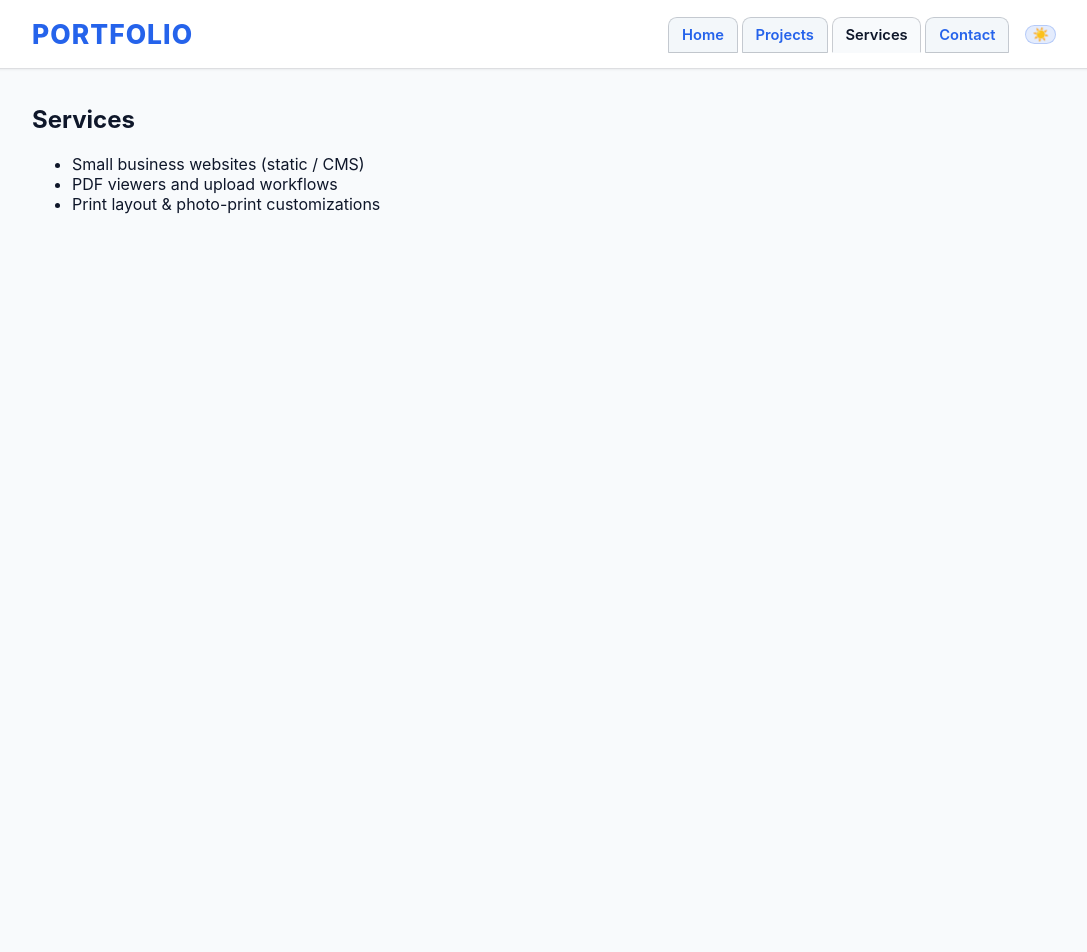
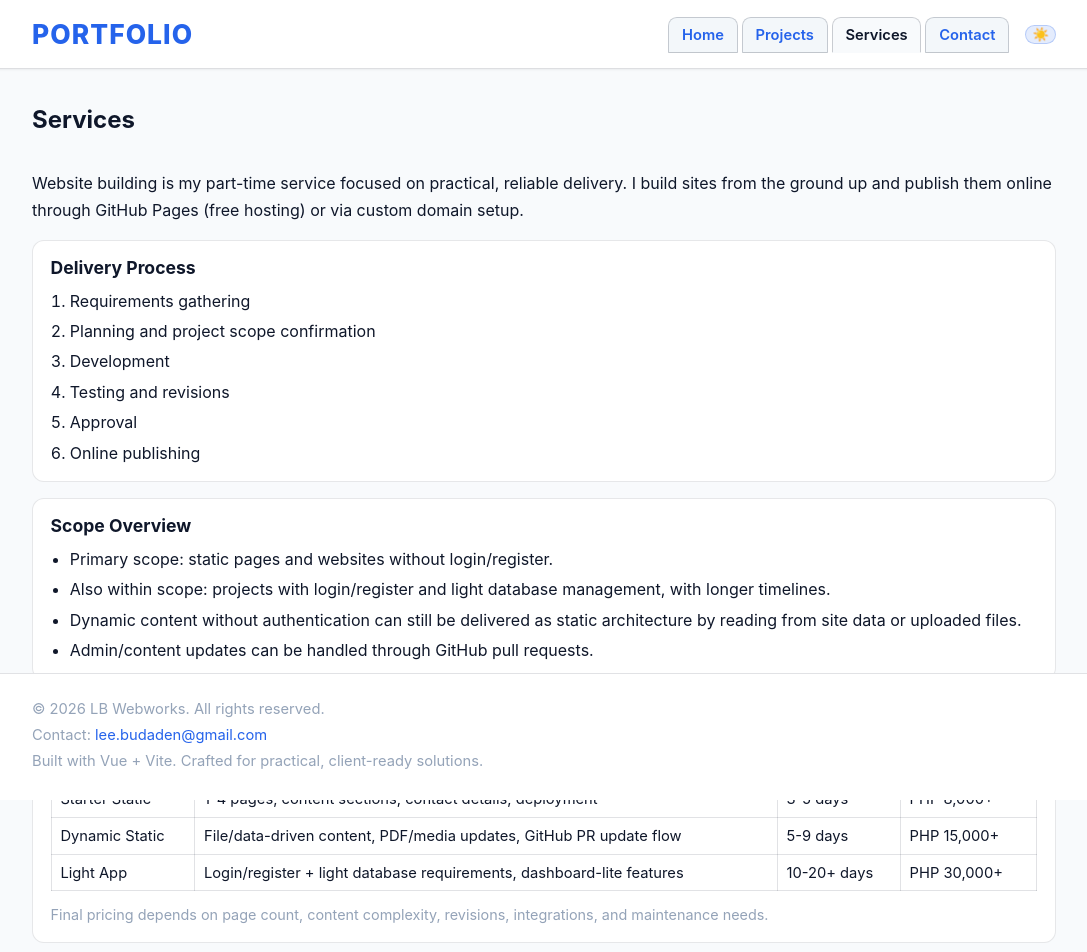
Before and after one commit to lbwebworks/portfolio, a Vue app: page /services in a window 1280 px wide. Shown: the top 952 px of the page, without its empty margins (96-1183 px from the left). Before the commit the page ends 800 px from the top, so only its background shows below. Built offline with nearby package versions, Linux system fonts and the light colour scheme.

Commit message:
Fixed more styling and added servicers content

```diff
--- a/src/App.vue
+++ b/src/App.vue
@@ -1,12 +1,24 @@
 <template>
-  <div class="min-h-screen bg-gray-50 text-slate-900">
+  <div class="min-h-screen bg-gray-50 text-slate-900 app-shell">
     <Header />
-    <main class="max-w-5xl mx-auto p-4">
+    <main class="max-w-5xl mx-auto p-4 app-main">
       <router-view />
     </main>
+    <footer class="site-footer">
+      <div class="site-footer-inner">
+        <p>© {{ year }} LB Webworks. All rights reserved.</p>
+        <p>
+          Contact: <a href="mailto:lee.budaden@gmail.com">lee.budaden@gmail.com</a>
+        </p>
+        <p>Built with Vue + Vite. Crafted for practical, client-ready solutions.</p>
+      </div>
+    </footer>
   </div>
 </template>
 
 <script setup lang="ts">
+import { computed } from 'vue'
 import Header from './components/Header.vue'
+
+const year = computed(() => new Date().getFullYear())
 </script>
--- a/src/components/ContactForm.vue
+++ b/src/components/ContactForm.vue
@@ -27,7 +27,7 @@
 </template>
 
 <script setup lang="ts">
-import { reactive, ref } from 'vue'
+import { onMounted, reactive, ref } from 'vue'
 
 const FORM_ENDPOINT = 'https://formspree.io/f/your-form-id'
 
--- a/src/components/Header.vue
+++ b/src/components/Header.vue
@@ -4,7 +4,7 @@
       <div class="site-brand">Portfolio</div>
       <div class="flex items-center">
         <nav class="nav-links nav-tabs">
-          <router-link to="/">Home</router-link>
+          <router-link to="/home">Home</router-link>
           <router-link to="/projects">Projects</router-link>
           <router-link to="/services">Services</router-link>
           <router-link to="/contact">Contact</router-link>
--- a/src/pages/Contact.vue
+++ b/src/pages/Contact.vue
@@ -1,11 +1,19 @@
 <template>
-  <section>
+  <section class="contact-page">
     <h2 class="text-2xl font-semibold mb-4">Contact</h2>
-    <p class="mb-4">Send me a message about a project or a quote request.</p>
-    <ContactForm />
+    <div class="contact-card">
+      <p>
+        I currently handle inquiries directly and do not use an on-site email form.
+      </p>
+      <p>
+        Best contact: <a href="mailto:lee.budaden@gmail.com">lee.budaden@gmail.com</a>
+      </p>
+      <p>
+        Include your project type, target launch date, and required pages/features so I can provide
+        an accurate timeline and estimate.
+      </p>
+    </div>
   </section>
 </template>
 
-<script setup lang="ts">
-import ContactForm from '../components/ContactForm.vue'
-</script>
+<script setup lang="ts"></script>
--- a/src/pages/Projects.vue
+++ b/src/pages/Projects.vue
@@ -1,14 +1,23 @@
 <template>
   <section class="projects-page">
-    <div class="projects-header">
-      <h2 class="text-2xl font-semibold">Projects</h2>
+    <div class="projects-intro-band">
+      <div class="projects-header">
+        <div class="projects-intro-banner">
+          <p class="projects-intro-kicker">Selected Work</p>
+          <h2>Built for real clients, timelines, and everyday users.</h2>
+          <p>
+            This portfolio highlights practical web projects across publishing, print, and family tools.
+            Each build focuses on clean UX, reliable delivery, and maintainable code.
+          </p>
+        </div>
+      </div>
     </div>
 
     <article
       v-for="(p, index) in themedProjects"
       :key="p.id"
       class="project-band"
-      :style="{ '--row-bg': p.theme.bg, '--row-accent': p.theme.accent }"
+      :style="{ '--row-bg': p.theme.bg, '--row-bg-end': p.theme.bgEnd, '--row-accent': p.theme.accent }"
     >
       <div class="project-band-inner" :class="{ 'is-reverse': index % 2 === 1 }">
         <div class="project-copy">
@@ -37,11 +46,11 @@ import projects from '../data/projects/sample.json'
 const preferredOrder = ['photoprint', 'lkprint', 'familytree', 'eyewatch', 'cavitewisdom']
 
 const rowThemes = [
-  { bg: '#ffe9d8', accent: '#b45309' },
-  { bg: '#e6f7ff', accent: '#0369a1' },
-  { bg: '#ecfdf3', accent: '#047857' },
-  { bg: '#f5f0ff', accent: '#6d28d9' },
-  { bg: '#fff1f2', accent: '#be123c' }
+  { bg: '#ffe9d8', bgEnd: '#ffd7b0', accent: '#b45309' },
+  { bg: '#e6f7ff', bgEnd: '#cdefff', accent: '#0369a1' },
+  { bg: '#ecfdf3', bgEnd: '#d6fbe8', accent: '#047857' },
+  { bg: '#f5f0ff', bgEnd: '#e8deff', accent: '#6d28d9' },
+  { bg: '#fff1f2', bgEnd: '#ffe0e6', accent: '#be123c' }
 ]
 
 const orderedProjects = computed(() => {
--- a/src/pages/Services.vue
+++ b/src/pages/Services.vue
@@ -1,10 +1,78 @@
 <template>
-  <section>
+  <section class="services-page">
     <h2 class="text-2xl font-semibold mb-4">Services</h2>
-    <ul class="list-disc ml-6">
-      <li>Small business websites (static / CMS)</li>
-      <li>PDF viewers and upload workflows</li>
-      <li>Print layout & photo-print customizations</li>
-    </ul>
+
+    <p class="services-intro">
+      Website building is my part-time service focused on practical, reliable delivery. I build sites
+      from the ground up and publish them online through GitHub Pages (free hosting) or via custom domain setup.
+    </p>
+
+    <div class="services-block">
+      <h3>Delivery Process</h3>
+      <ol>
+        <li>Requirements gathering</li>
+        <li>Planning and project scope confirmation</li>
+        <li>Development</li>
+        <li>Testing and revisions</li>
+        <li>Approval</li>
+        <li>Online publishing</li>
+      </ol>
+    </div>
+
+    <div class="services-block">
+      <h3>Scope Overview</h3>
+      <ul>
+        <li>Primary scope: static pages and websites without login/register.</li>
+        <li>Also within scope: projects with login/register and light database management, with longer timelines.</li>
+        <li>Dynamic content without authentication can still be delivered as static architecture by reading from site data or uploaded files.</li>
+        <li>Admin/content updates can be handled through GitHub pull requests.</li>
+      </ul>
+    </div>
+
+    <div class="services-block">
+      <h3>Sample Price Guide</h3>
+      <div class="price-table-wrap">
+        <table class="price-table">
+          <thead>
+            <tr>
+              <th>Package</th>
+              <th>Typical Coverage</th>
+              <th>Lead Time</th>
+              <th>Starting Price</th>
+            </tr>
+          </thead>
+          <tbody>
+            <tr>
+              <td>Starter Static</td>
+              <td>1-4 pages, content sections, contact details, deployment</td>
+              <td>3-5 days</td>
+              <td>PHP 8,000+</td>
+            </tr>
+            <tr>
+              <td>Dynamic Static</td>
+              <td>File/data-driven content, PDF/media updates, GitHub PR update flow</td>
+              <td>5-9 days</td>
+              <td>PHP 15,000+</td>
+            </tr>
+            <tr>
+              <td>Light App</td>
+              <td>Login/register + light database requirements, dashboard-lite features</td>
+              <td>10-20+ days</td>
+              <td>PHP 30,000+</td>
+            </tr>
+          </tbody>
+        </table>
+      </div>
+      <p class="services-note">Final pricing depends on page count, content complexity, revisions, integrations, and maintenance needs.</p>
+    </div>
+
+    <div class="services-block">
+      <h3>Limitations and Heavy Projects</h3>
+      <p>
+        Full e-commerce platforms are considered heavy projects and are outside my usual quick-turn scope.
+        Websites with dynamic content plus login/register, custom domain email integration, and deeper backend requirements
+        are the heaviest category and require more planning time.
+      </p>
+    </div>
   </section>
 </template>
--- a/src/router/index.ts
+++ b/src/router/index.ts
@@ -6,7 +6,8 @@ import Services from '../pages/Services.vue'
 import Contact from '../pages/Contact.vue'
 
 const routes = [
-  { path: '/', name: 'Home', component: Home },
+  { path: '/', redirect: '/home' },
+  { path: '/home', name: 'Home', component: Home },
   { path: '/projects', name: 'Projects', component: Projects },
   { path: '/projects/:id', name: 'ProjectDetail', component: ProjectDetail },
   { path: '/services', name: 'Services', component: Services }
--- a/src/styles/index.css
+++ b/src/styles/index.css
@@ -52,6 +52,15 @@ html, body, #app { height: 100%; margin: 0; font-family: Inter, system-ui, -appl
 @media(min-width:640px){ .sm\:grid-cols-2 { grid-template-columns: repeat(2,1fr); } }
 
 .btn { display:inline-block; padding: .5rem 1rem; background:var(--text); color:var(--panel); border-radius:.375rem; text-decoration:none }
+
+.app-shell {
+	display: flex;
+	flex-direction: column;
+}
+
+.app-main {
+	flex: 1;
+}
 
 /* Header: brand and folder-like navigation */
 .site-header {
@@ -121,15 +130,176 @@ html, body, #app { height: 100%; margin: 0; font-family: Inter, system-ui, -appl
 	gap: 0;
 }
 
+.projects-intro-band {
+	width: 100vw;
+	margin-left: calc(50% - 50vw);
+	margin-right: calc(50% - 50vw);
+	background: linear-gradient(135deg, #0f172a 0%, #1d4ed8 58%, #38bdf8 100%);
+	height: 550px;
+	display: flex;
+	align-items: center;
+}
+
 .projects-header {
 	max-width: 64rem;
 	margin: 0 auto;
 	width: 100%;
-	padding-bottom: 0.75rem;
+	padding: 0 1rem;
+}
+
+.projects-intro-banner {
+	background: transparent;
+	color: #f8fafc;
+	border-radius: 0.9rem;
+	padding: 1.4rem 1.25rem;
+	box-shadow: none;
+}
+
+.projects-intro-kicker {
+	margin: 0;
+	font-size: 0.78rem;
+	text-transform: uppercase;
+	letter-spacing: 0.12em;
+	font-weight: 700;
+	color: #bfdbfe;
+}
+
+.projects-intro-banner h2 {
+	margin: 0.35rem 0 0.6rem;
+	font-size: 1.45rem;
+	line-height: 1.25;
+}
+
+.projects-intro-banner p {
+	margin: 0;
+	max-width: 52rem;
+	line-height: 1.55;
+	color: #dbeafe;
+}
+
+/* Footer */
+.site-footer {
+	border-top: 1px solid rgba(15, 23, 42, 0.12);
+	background: var(--panel);
+	margin-top: auto;
+	position: sticky;
+	bottom: 0;
+	z-index: 10;
+}
+
+.site-footer-inner {
+	max-width: 64rem;
+	margin: 0 auto;
+	padding: 1.25rem 1rem 1.5rem;
+	color: var(--muted);
+	font-size: 0.92rem;
+	line-height: 1.5;
+}
+
+.site-footer-inner p {
+	margin: 0.25rem 0;
+}
+
+.site-footer a {
+	color: var(--accent);
+	text-decoration: none;
+}
+
+.site-footer a:hover {
+	text-decoration: underline;
+}
+
+/* Contact */
+.contact-page {
+	max-width: 52rem;
+}
+
+.contact-card {
+	background: var(--panel);
+	border: 1px solid rgba(15, 23, 42, 0.1);
+	border-radius: 0.75rem;
+	padding: 1rem 1.1rem;
+	line-height: 1.6;
+}
+
+.contact-card a {
+	color: var(--accent);
+	text-decoration: none;
+}
+
+.contact-card a:hover {
+	text-decoration: underline;
+}
+
+/* Services */
+.services-page {
+	display: grid;
+	gap: 1rem;
+}
+
+.services-intro {
+	line-height: 1.7;
+	font-size: 1rem;
+	margin: 0;
+}
+
+.services-block {
+	background: var(--panel);
+	border: 1px solid rgba(15, 23, 42, 0.1);
+	border-radius: 0.75rem;
+	padding: 1rem 1.1rem;
+}
+
+.services-block h3 {
+	margin: 0 0 0.65rem;
+	font-size: 1.1rem;
+}
+
+.services-block p {
+	margin: 0;
+	line-height: 1.65;
+}
+
+.services-block ul,
+.services-block ol {
+	margin: 0;
+	padding-left: 1.2rem;
+	display: grid;
+	gap: 0.35rem;
+	line-height: 1.55;
+}
+
+.price-table-wrap {
+	overflow-x: auto;
+}
+
+.price-table {
+	width: 100%;
+	border-collapse: collapse;
+	font-size: 0.92rem;
+}
+
+.price-table th,
+.price-table td {
+	border: 1px solid rgba(15, 23, 42, 0.12);
+	padding: 0.55rem;
+	text-align: left;
+	vertical-align: top;
+}
+
+.price-table th {
+	background: rgba(37, 99, 235, 0.09);
+	font-weight: 700;
+}
+
+.services-note {
+	margin-top: 0.7rem !important;
+	font-size: 0.9rem;
+	color: var(--muted);
 }
 
 .project-band {
-	background: var(--row-bg);
+	background: linear-gradient(135deg, var(--row-bg) 0%, var(--row-bg-end) 100%);
 	border-top: 1px solid rgba(15, 23, 42, 0.08);
 	border-bottom: 1px solid rgba(15, 23, 42, 0.08);
 	width: 100vw;
```
